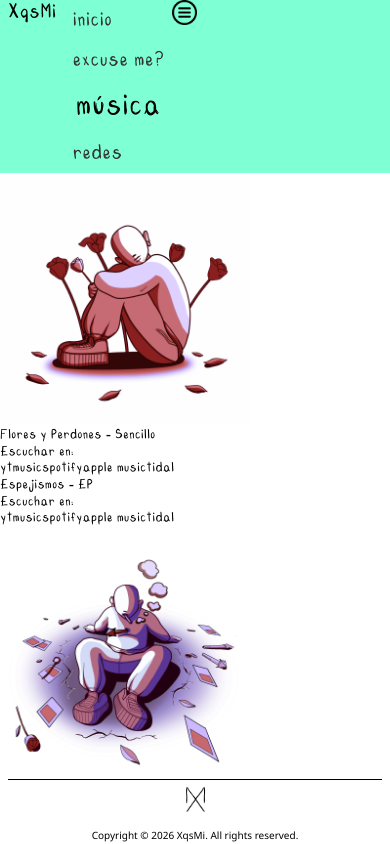
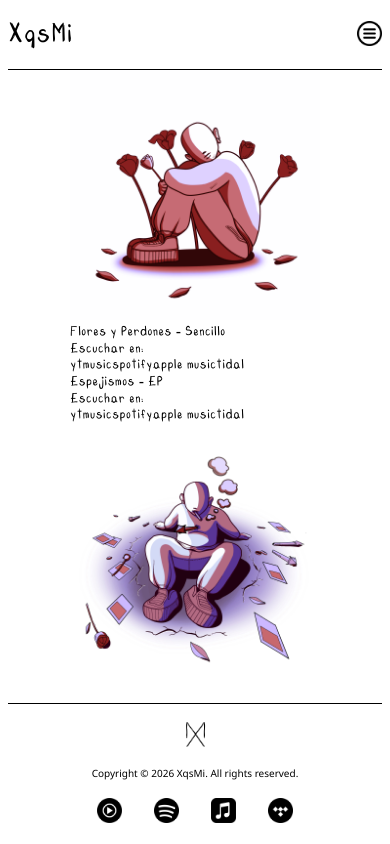
Before and after one commit to ReneRetamales/xqsmi-web, a Next.js app: page /musica in a window 390 px wide. Built offline with nearby package versions, Linux system fonts and the light colour scheme.

Commit message:
0.6.94 | Mejoras menores y se termina con parte del diseño de la barra de navegación (solo pruebas)

```diff
--- a/app/(general)/inicio/page.module.css
+++ b/app/(general)/inicio/page.module.css
@@ -2,9 +2,14 @@
 .section {
   /* background-color: red; */
   display: flex;
+  flex-direction: column;
   justify-content: center;
   text-align: center;
-
+}
+.space {
+  /* background-color: bisque; */
+  height: 10%;
+  /* display: none; */
 }
 .content {
   display: flex;
@@ -13,20 +18,22 @@
   align-items: center;
   gap: 1rem;
   margin: 0rem 0.5rem;
+  height: 100%;
+}
+.title {
+  font-size: 48px;
 }
 .player {
   border: 1px solid;
   overflow: hidden;
   border-radius: 0.5rem;
 }
-.space {
-  display: none;
-}
 .links {
   display: flex;
   flex-direction: column;
+  justify-content: center;
   gap: 1rem;
-  font-size: 24px;
+  font-size: 32px;
 }
 
 /* Media Query: Móbiles Grandes 480p */
@@ -55,6 +62,7 @@
   }
   .space {
     display: inline;
+    height: 100%;
   }
   .content {
     display: flex;
--- a/app/(general)/layout.module.css
+++ b/app/(general)/layout.module.css
@@ -5,14 +5,19 @@
   height: 100dvh;
 }
 .content {
-  /* display: grid; */
-  /* grid-template-rows: 1fr 11fr; */
+  /* background-color: blue; */
+  display: grid;
+  grid-template-rows: 1fr 9fr;
 }
 .navbar {
+  /* background-color: aquamarine; */
+  /* position: relative; */
   /* display: none; */
 }
-.footer {
-  /* height: 100%; */
+.main {
+  display: flex;
+  /* align-items: center; */
+  justify-content: center;
 }
 
 /* Media Query: Móbiles Grandes 480p */
@@ -32,6 +37,7 @@
   .content {
     display: grid;
     grid-template-columns: 1fr 5fr;
+    grid-template-rows: none;
     align-items: center;
   }
   .navbar {
--- a/components/footer/Footer.module.css
+++ b/components/footer/Footer.module.css
@@ -3,12 +3,11 @@
   display: flex;
   flex-direction: column;
   font-size: 10px;
-  gap: 1rem;
-  padding: 0.5rem 0;
+  /* gap: 1rem; */
   margin: 0 0.5rem;
   align-items: center;
   position: relative;
-  justify-content: center;
+  justify-content: space-evenly;
   height: 100%;
 }
 .footer:before {
@@ -42,9 +41,7 @@
 }
 .links {
   display: flex;
-  justify-content: end;
   gap: 2rem;
-  align-items: center;
 }
 .socialLink {
   transition: transform 0.3s ease;
--- a/components/nav-bar/NavBar.module.css
+++ b/components/nav-bar/NavBar.module.css
@@ -1,15 +1,36 @@
 /* Media Query: Móbiles Pequeños 320p */
 .navbar {
-  background-color: aquamarine;
-  display: flex;
-  /* flex-direction: row-reverse; */
+  /* background-color: aquamarine; */
+  /* display: flex; */
+  /* justify-content: space-between; */
+  display: grid;
+  grid-auto-flow: column;
+  grid-template-columns: 1fr 1fr;
+  position: relative;
+  height: 100%;
+  margin: 0 0.5rem;
+  align-items: center;
+}
+.navbar::after {
+  background-color: black;
+  content: "";
+  position: absolute;
+  width: 100%;
+  height: 1px;
+  bottom: 0;
+  left: 50%;
+  transform: translateX(-50%);
 }
 .artistName {
-  margin: 0.5rem;
+  font-size: 32px;
+}
+.sections {
+  display: none;
   font-size: 24px;
 }
-.sections {
-  font-size: 24px;
+.space {
+  display: flex;
+  justify-content: end;
 }
 
 /* Media Query: Móbiles Grandes 480p */
@@ -23,13 +44,13 @@
 /* Media Query: Laptops 1024p */
 @media screen and (min-width: 1024px) {
   .navbar {
-    /* background-color: greenyellow; */
     display: grid;
+    grid-template-columns: 1fr;
     grid-template-rows: 1fr 2fr 1fr;
-    align-items: center;
     width: 100%;
     height: 100%;
     padding: 1rem;
+    margin: 0;
     position: relative;
   }
   .navbar::after {
@@ -37,8 +58,8 @@
     content: "";
     position: absolute;
     width: 1px;
-    right: 0;
     top: 7.5%;
+    left: 100%;
     height: 85%;
   }
   .title {
@@ -59,6 +80,7 @@
     flex-direction: column;
     font-size: 32px;
     gap: 1rem;
+    width: 100%;
     justify-content: center;
   }
   .close {
--- a/components/nav-bar/NavBar.tsx
+++ b/components/nav-bar/NavBar.tsx
@@ -22,7 +22,7 @@ export const NavBar = async () => {
 
       <div className={styles.sections}>
         {navItems.map((navItem) => (
-            <ActiveLink key={navItem.path} {...navItem} />
+          <ActiveLink key={navItem.path} {...navItem} />
         ))}
       </div>
 
```
Also changed, not shown: app/layout.tsx (+0 -20 lines).
